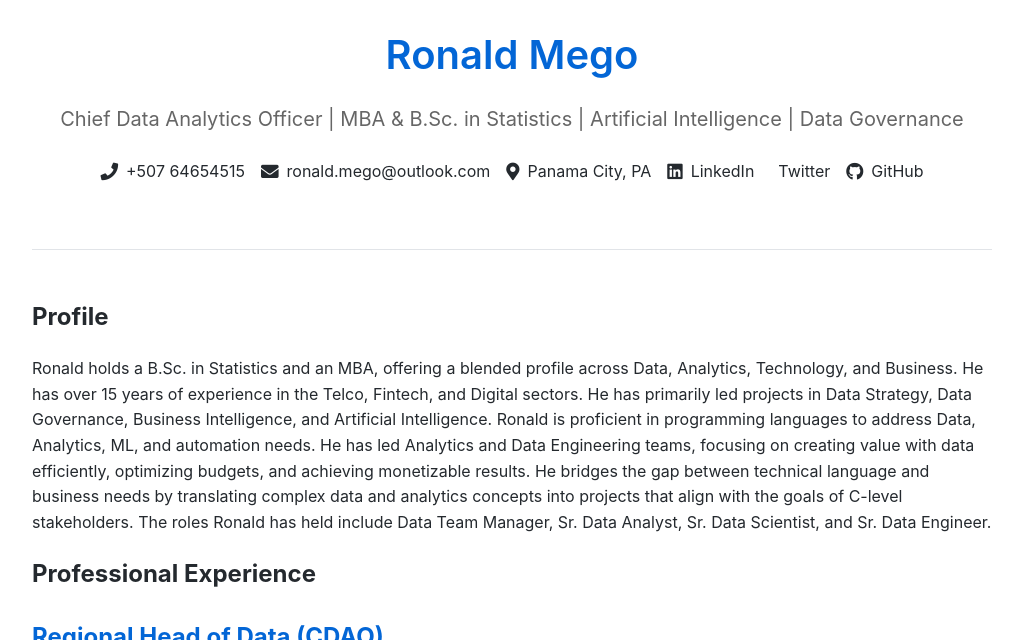
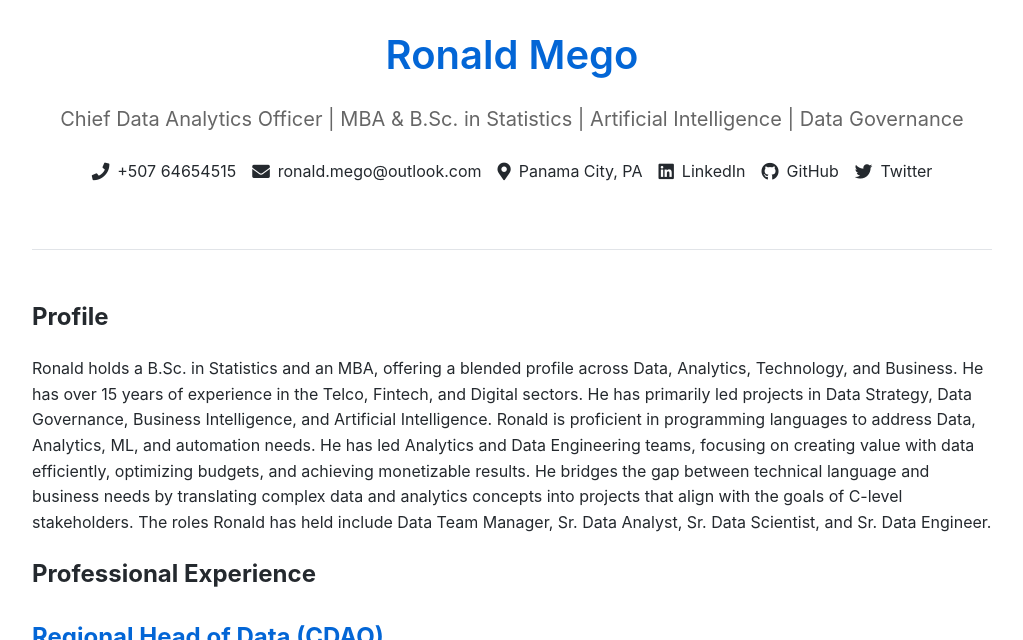
Before and after one commit to ronaldmego/ronaldmego.github.io, a Jekyll site: the page built from index.md, in a window 1280 px wide and 900 px high, cut to the strip 260-900 px from the top of the window. Shown: the whole strip, without its empty margins (128-1151 px from the left). Built offline with Jekyll 4.4.1, drawn with Linux system fonts in a browser that asks for light colours.

Commit message:
My Updates

```diff
--- a/index.md
+++ b/index.md
@@ -24,11 +24,11 @@
     <a href="https://www.linkedin.com/in/ronaldmego/" class="contact-item" target="_blank">
       <i class="fab fa-linkedin"></i> LinkedIn
     </a>
-    <a href="https://x.com/MGOData" class="contact-item" target="_blank">
-      <i class="fab fa-x-twitter"></i> Twitter
-    </a>
     <a href="https://github.com/ronaldmego" class="contact-item" target="_blank">
       <i class="fab fa-github"></i> GitHub
+    </a>
+    <a href="https://x.com/MGOData" class="contact-item" target="_blank">
+      <i class="fab fa-twitter"></i> Twitter
     </a>
   </div>
 </div>
```
